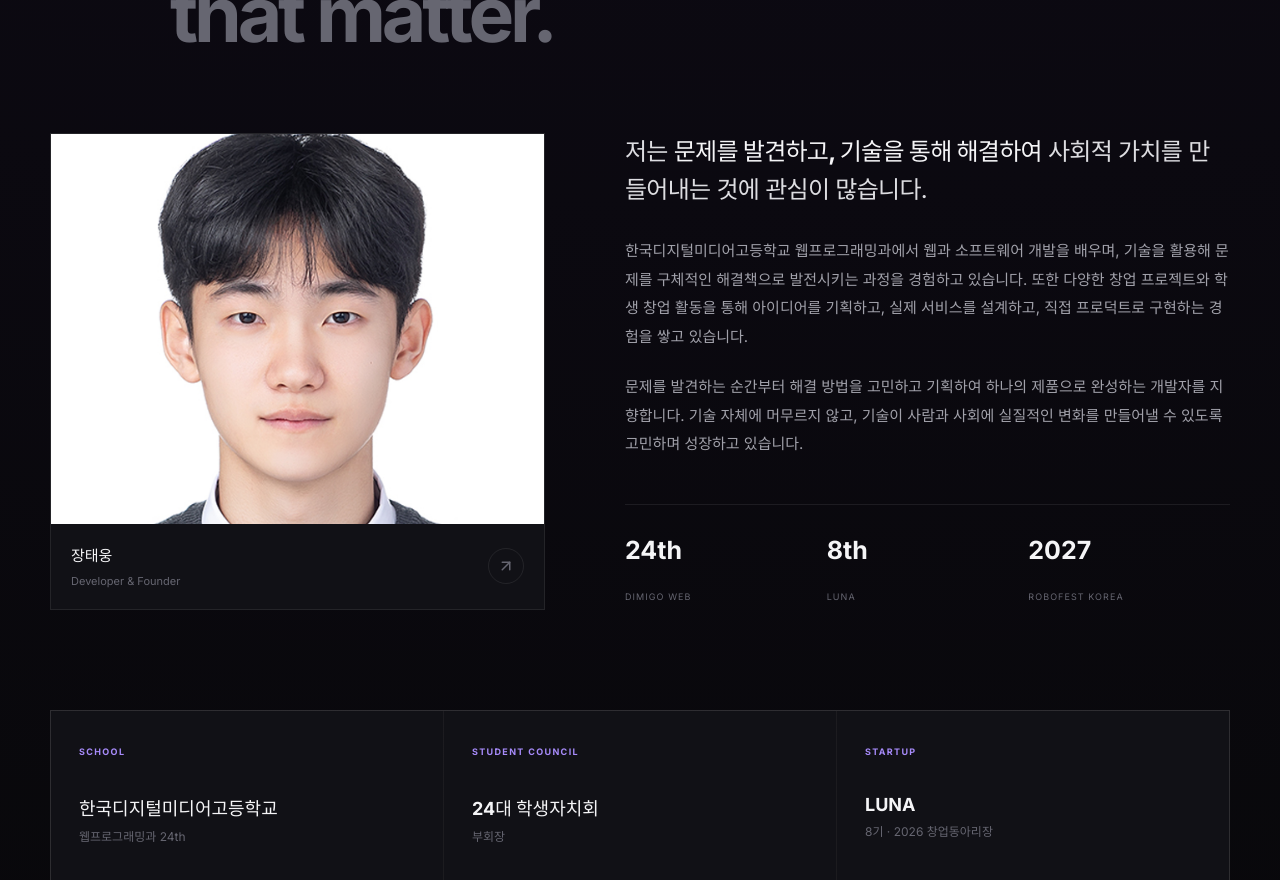
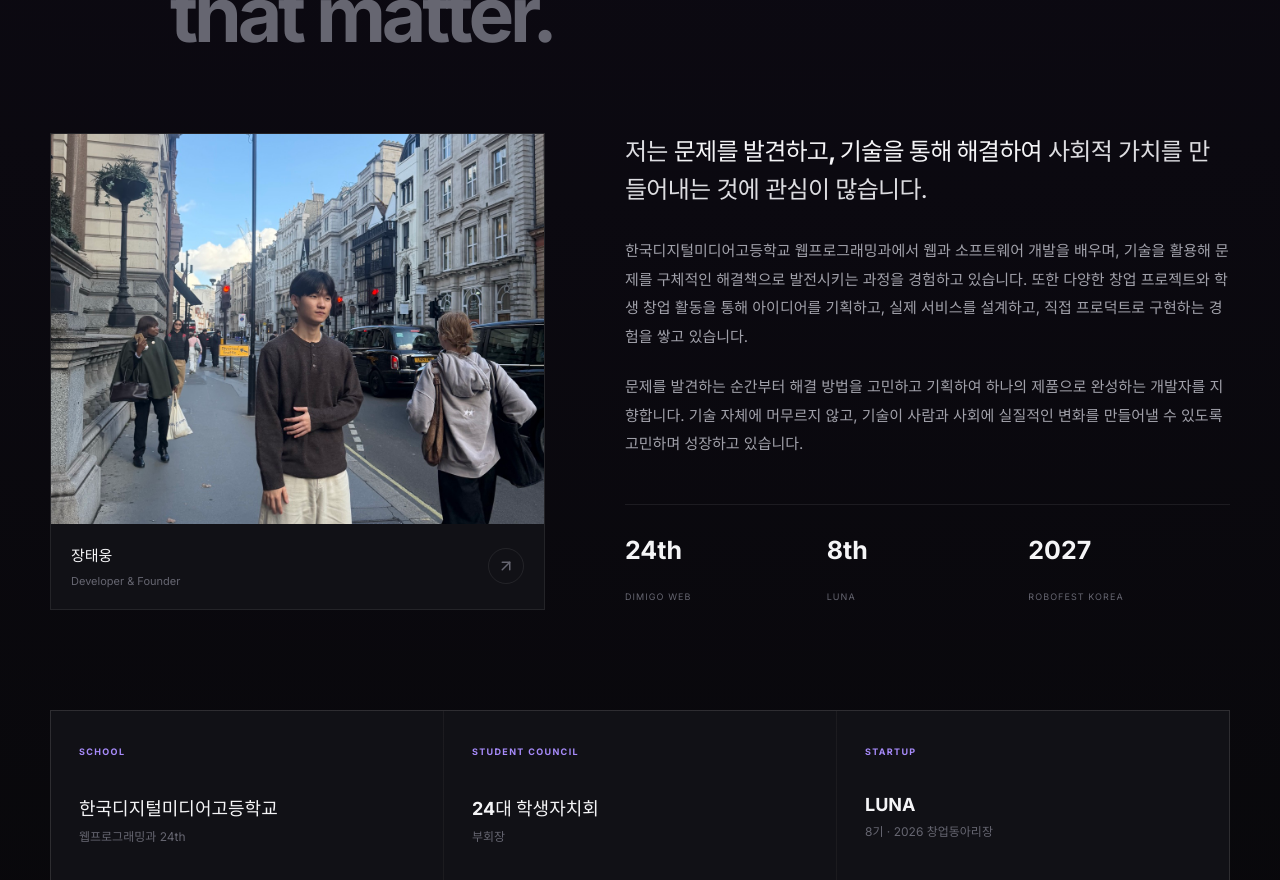
Before and after one commit to jang-tang/portpolio, a React (Vite) app: page / in a window 1280 px wide. Shown: the part 1080-1960 px from the top of the page. Built offline with nearby package versions, Linux system fonts and the light colour scheme.

Commit message:
Update profile photo and recenter its crop
Co-Authored-By: Claude Opus 5.5 <noreply@anthropic.com>

```diff
--- a/src/index.css
+++ b/src/index.css
@@ -415,7 +415,7 @@ button {
 .profile-card .image-placeholder img {
   position: absolute;
   inset: 0;
-  object-position: center 20%;
+  object-position: center 55%;
 }
 
 .image-placeholder {
```
Also changed, not shown: public/images/profile.jpg.
